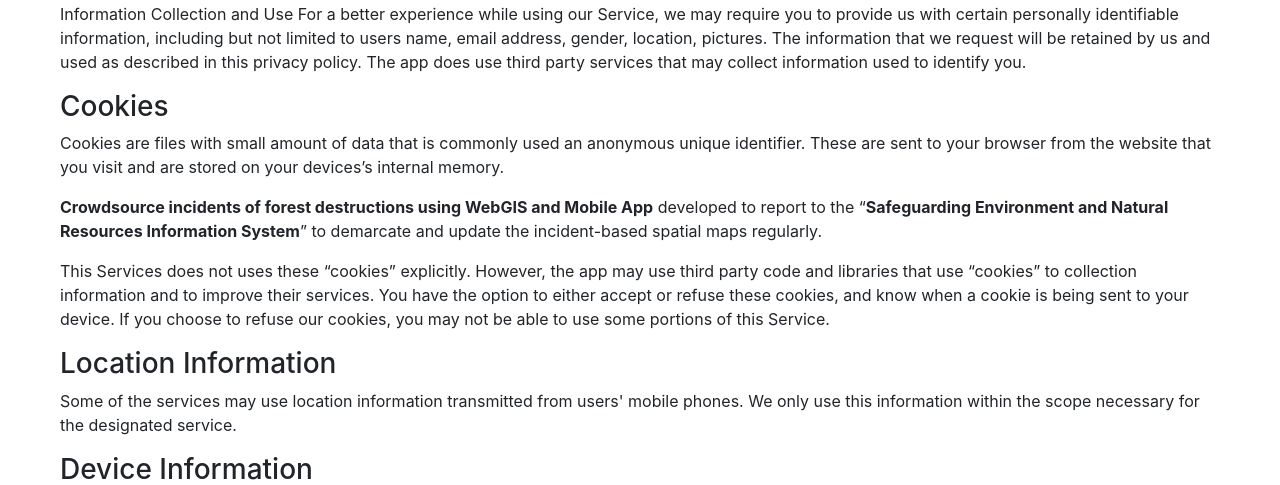
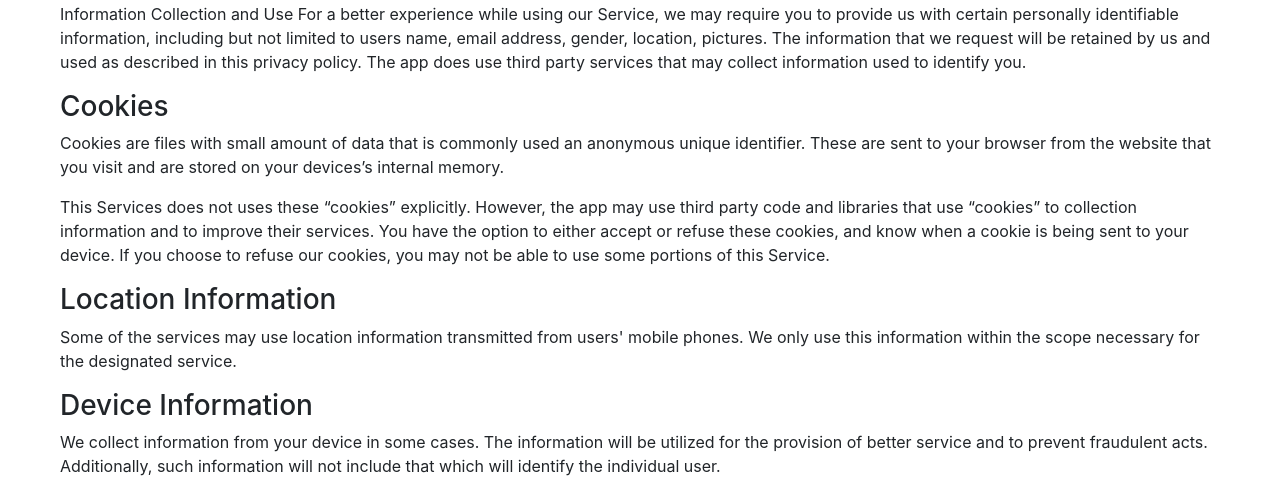
Before and after one commit to nouffer/senris, a Django app: page /privacy/ in a window 1280 px wide. Shown: the part 354-839 px from the top of the page. Run offline with Django 3.2, Linux system fonts and the light colour scheme; parts of the project's set-up code (start-up, migrations or seed data) failed here and were passed over; some libraries are stand-ins or nearby versions.

Commit message:
added privacy policy5

```diff
--- a/templates/senris/privacy.html
+++ b/templates/senris/privacy.html
@@ -112,10 +112,6 @@
                 Cookies are files with small amount of data that is commonly used an anonymous unique identifier. These are sent to your browser from the website that you visit and are stored on your devices’s internal memory.
             </p>
             <p>
-                <b>Crowdsource incidents of forest destructions using WebGIS and Mobile App</b> developed to report to the “<b>Safeguarding
-                    Environment and Natural Resources Information System</b>” to demarcate and update the incident-based spatial maps regularly.
-            </p>
-            <p>
                 This Services does not uses these “cookies” explicitly. However, the app may use third party code and libraries that use “cookies” to collection information and to improve their services. You have the option to either accept or refuse these cookies, and know when a cookie is being sent to your device. If you choose to refuse our cookies, you may not be able to use some portions of this Service.
             </p>
 
```
